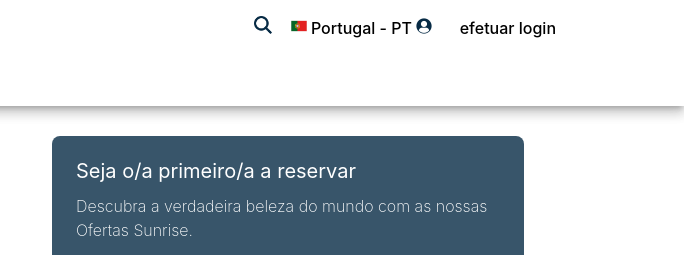
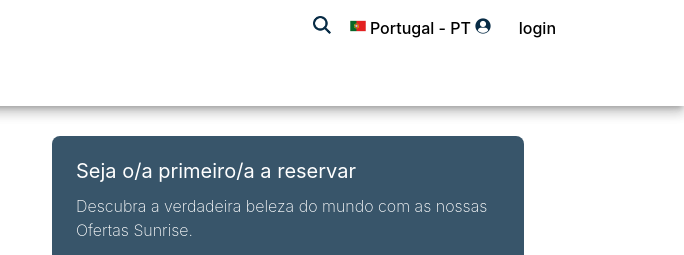
Before and after one commit to leonardoferreira20/KLM-clone, a plain HTML site: page Website/index.html in a window 1280 px wide. Shown: the top 255 px of the page, 596-1280 px from the left. Drawn offline with Linux system fonts and the light colour scheme.

Commit message:
update login index.html
teste login

```diff
--- a/Website/index.html
+++ b/Website/index.html
@@ -34,7 +34,7 @@
                 </div>
                 <button class="header-actions-login-btn">
                     <span><img class="login-btn-user-icon" src="img/user.png" alt="user"></span>
-                    <span class="login-btn-user-text">efetuar login</span>
+                    <span class="login-btn-user-text">login</span>
                 </button>
             </div>
 
```
